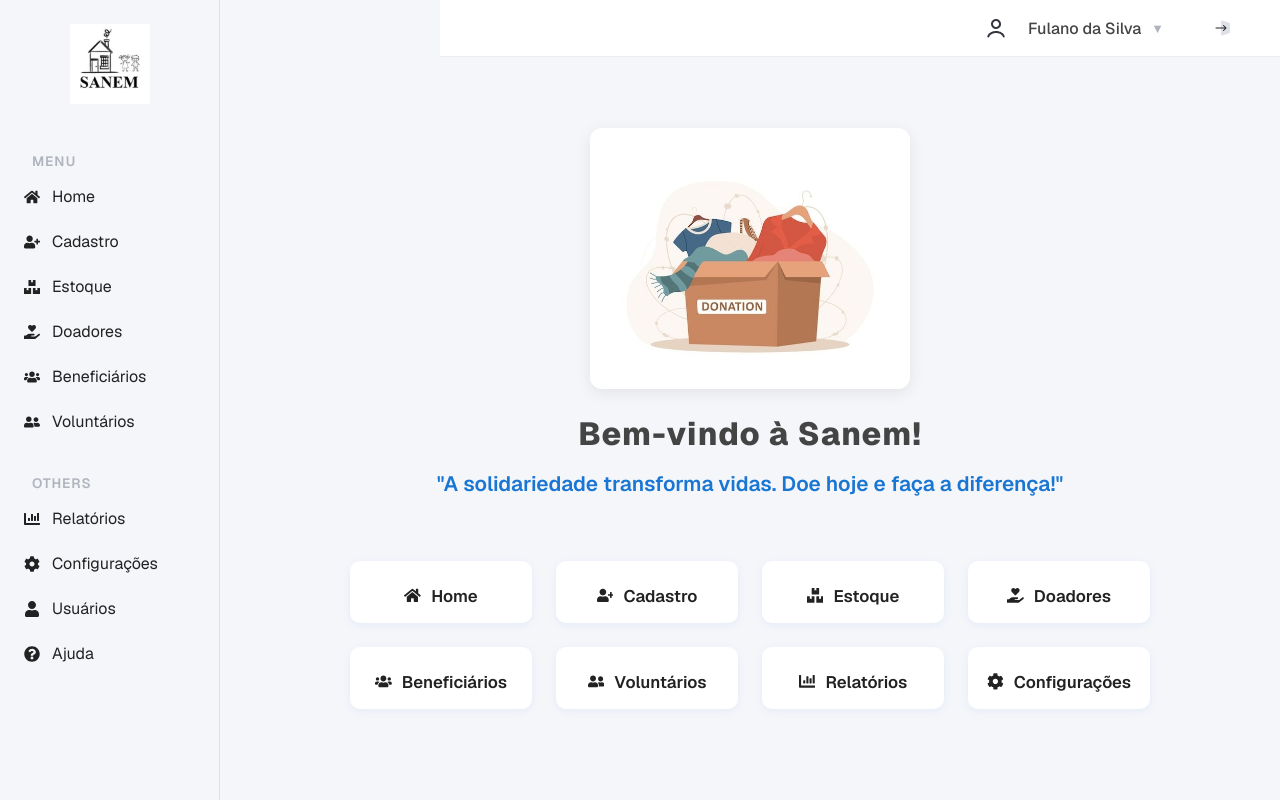
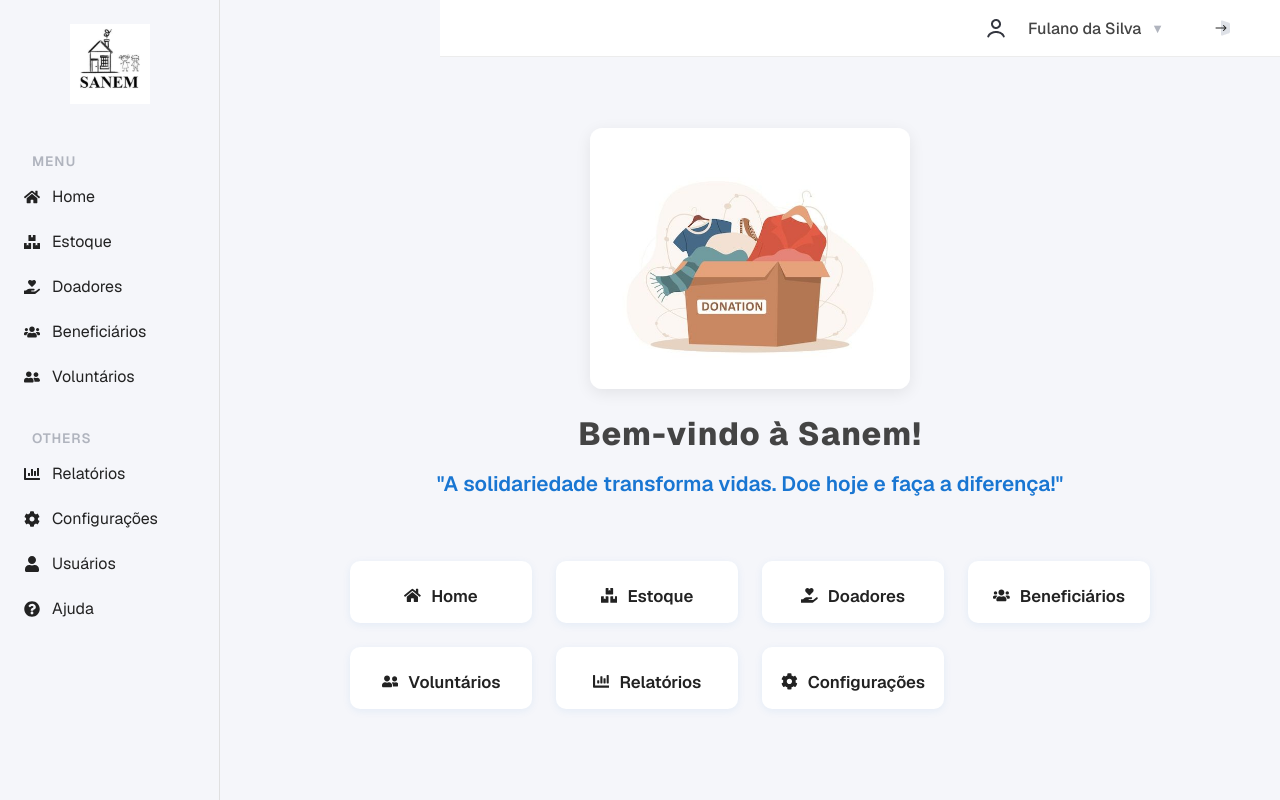
Before and after one commit to LunaRibeiro/JavaLovers, a Next.js app in the folder frontend/: page /home in a window 1280 px wide. Built offline with nearby package versions, Linux system fonts and the light colour scheme.

Commit message:
refactor: remove registration menu from navigation and home page
- Remove 'Cadastro' menu item from navigation component
- Remove registration card from home page navigation options
- Each registration module should be accessed through its respective menu

```diff
--- a/frontend/src/app/components/navegation/navegation.js
+++ b/frontend/src/app/components/navegation/navegation.js
@@ -26,7 +26,6 @@ export default function Navigation() {
             <div className={styles.sectionTitle}>MENU</div>
             <nav className={styles.menuSection}>
                 <Link href="/home" className={styles.menuItem}>{menuIcons.Home} Home</Link>
-                <Link href="/cadastrooption" className={styles.menuItem}>{menuIcons.Cadastro} Cadastro</Link>
                 <Link href="/estoque" className={styles.menuItem}>{menuIcons.Estoque} Estoque</Link>
                 <Link href="/cadastrodoador/lista" className={styles.menuItem}>{menuIcons.Doadores} Doadores</Link>
                 <Link href="/cadastrobeneficiario/lista" className={styles.menuItem}>{menuIcons.Beneficiários} Beneficiários</Link>
--- a/frontend/src/app/home/page.js
+++ b/frontend/src/app/home/page.js
@@ -12,7 +12,6 @@ export default function Home() {
   // Opções de navegação para o grid (removido Usuários)
   const navOptions = [
     { href: '/home', label: 'Home', icon: <FaHome /> },
-    { href: '/cadastrooption', label: 'Cadastro', icon: <FaUserPlus /> },
     { href: '/estoque', label: 'Estoque', icon: <FaBoxes /> },
     { href: '/cadastrodoador/lista', label: 'Doadores', icon: <FaHandHoldingHeart /> },
     { href: '/cadastrobeneficiario/lista', label: 'Beneficiários', icon: <FaUsers /> },
```
